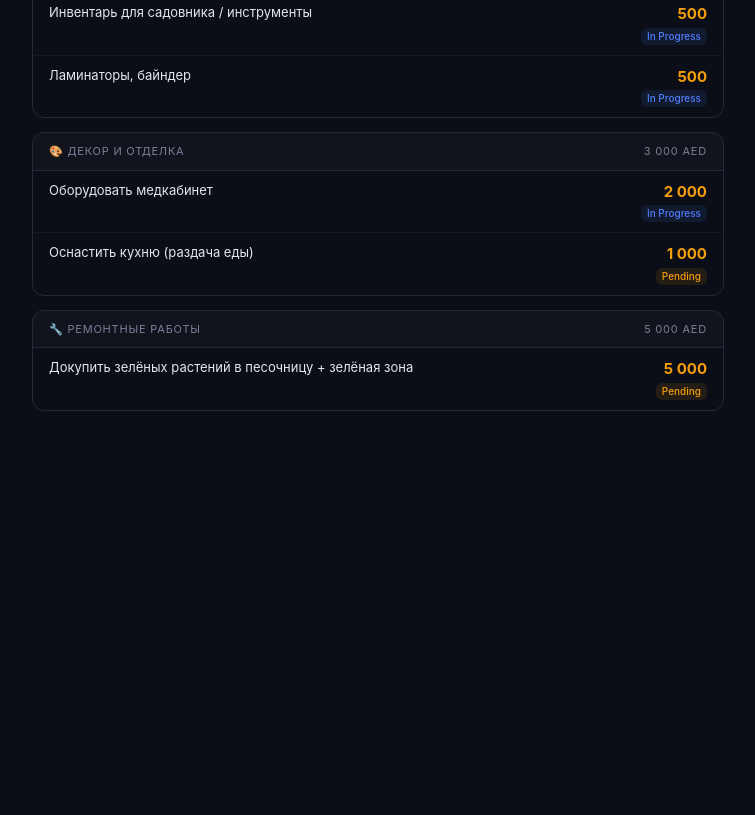
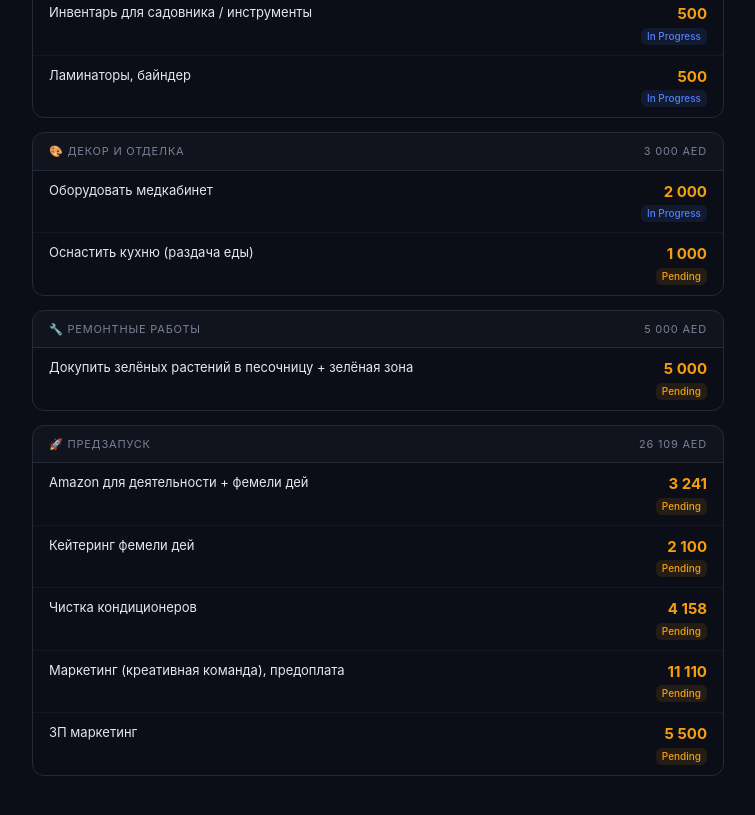
Before and after one commit to kirillodegov-cpu/lamakuk-plan, a plain HTML site: page index.html in a window 1280 px wide. Shown: the part 933-1748 px from the top of the page, without its empty margins (262-1017 px from the left). Before the commit the page ends 1418 px from the top, so only its background shows below. Drawn offline with Linux system fonts and the light colour scheme.

Commit message:
Add pre-launch payments: Amazon, кейтеринг, кондиционеры, маркетинг, ЗП. Total 84170 AED
Co-Authored-By: Claude Sonnet 4.6 <noreply@anthropic.com>
Claude-Session: https://claude.ai/code/session_01N6BxqQmKJNYGG1JQYTHBMf

```diff
--- a/index.html
+++ b/index.html
@@ -57,10 +57,10 @@ body { background: var(--bg); color: var(--text); font-family: -apple-system, Bl
 <div class="total-card">
   <div>
     <div class="total-label">Итого к оплате</div>
-    <div class="total-sub">15 позиций</div>
+    <div class="total-sub">20 позиций</div>
   </div>
   <div style="text-align:right">
-    <div class="total-amount">58 061 AED</div>
+    <div class="total-amount">84 170 AED</div>
   </div>
 </div>
 
@@ -142,6 +142,30 @@ body { background: var(--bg); color: var(--text); font-family: -apple-system, Bl
     </div>
   </div>
 
+  <div class="phase-block">
+    <div class="phase-header">🚀 Предзапуск <span class="phase-total">26 109 AED</span></div>
+    <div class="item-row">
+      <div class="item-name">Amazon для деятельности + фемели дей</div>
+      <div class="item-right"><div class="item-price">3 241</div><div class="item-status"><span class="sbadge s-pnd">Pending</span></div></div>
+    </div>
+    <div class="item-row">
+      <div class="item-name">Кейтеринг фемели дей</div>
+      <div class="item-right"><div class="item-price">2 100</div><div class="item-status"><span class="sbadge s-pnd">Pending</span></div></div>
+    </div>
+    <div class="item-row">
+      <div class="item-name">Чистка кондиционеров</div>
+      <div class="item-right"><div class="item-price">4 158</div><div class="item-status"><span class="sbadge s-pnd">Pending</span></div></div>
+    </div>
+    <div class="item-row">
+      <div class="item-name">Маркетинг (креативная команда), предоплата</div>
+      <div class="item-right"><div class="item-price">11 110</div><div class="item-status"><span class="sbadge s-pnd">Pending</span></div></div>
+    </div>
+    <div class="item-row">
+      <div class="item-name">ЗП маркетинг</div>
+      <div class="item-right"><div class="item-price">5 500</div><div class="item-status"><span class="sbadge s-pnd">Pending</span></div></div>
+    </div>
+  </div>
+
 </div>
 
 </body>
```
